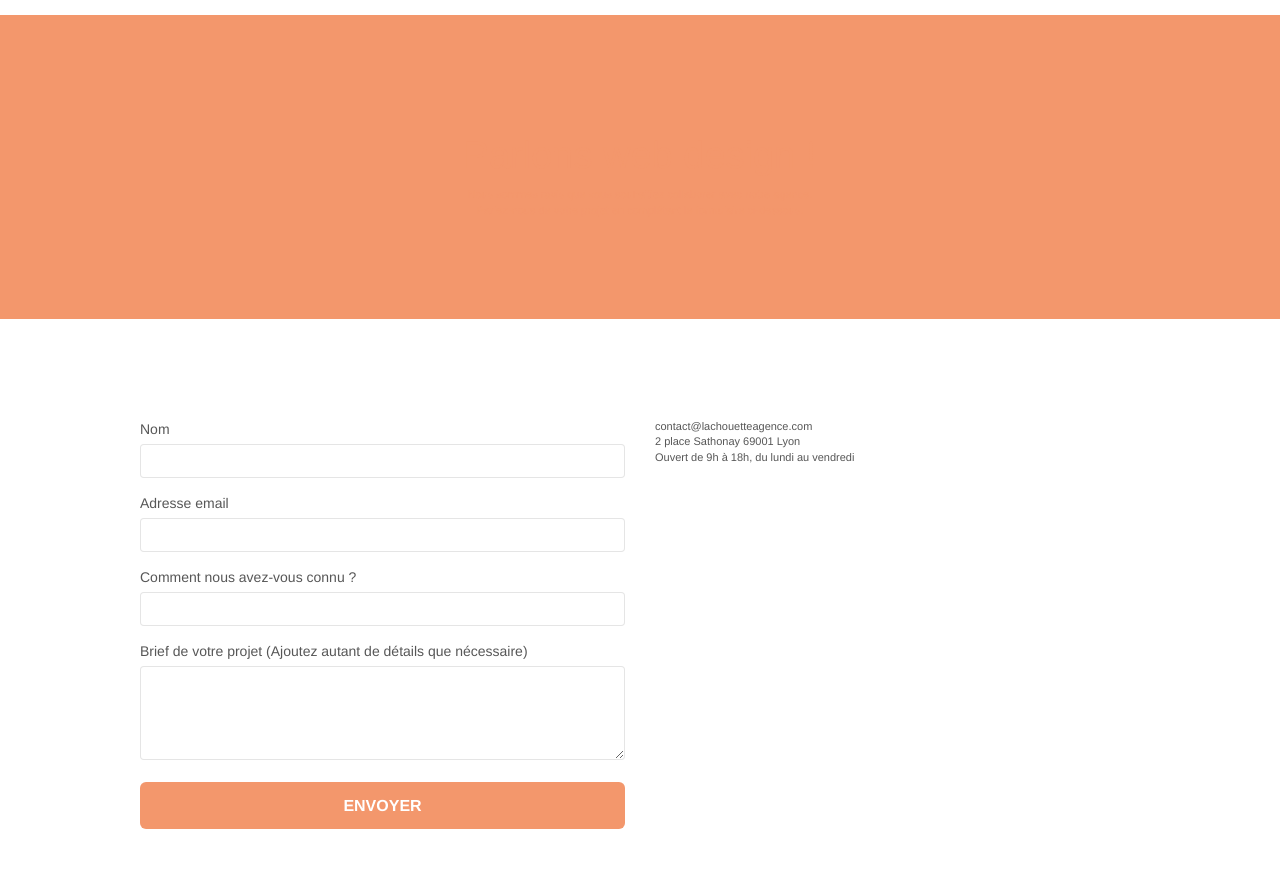
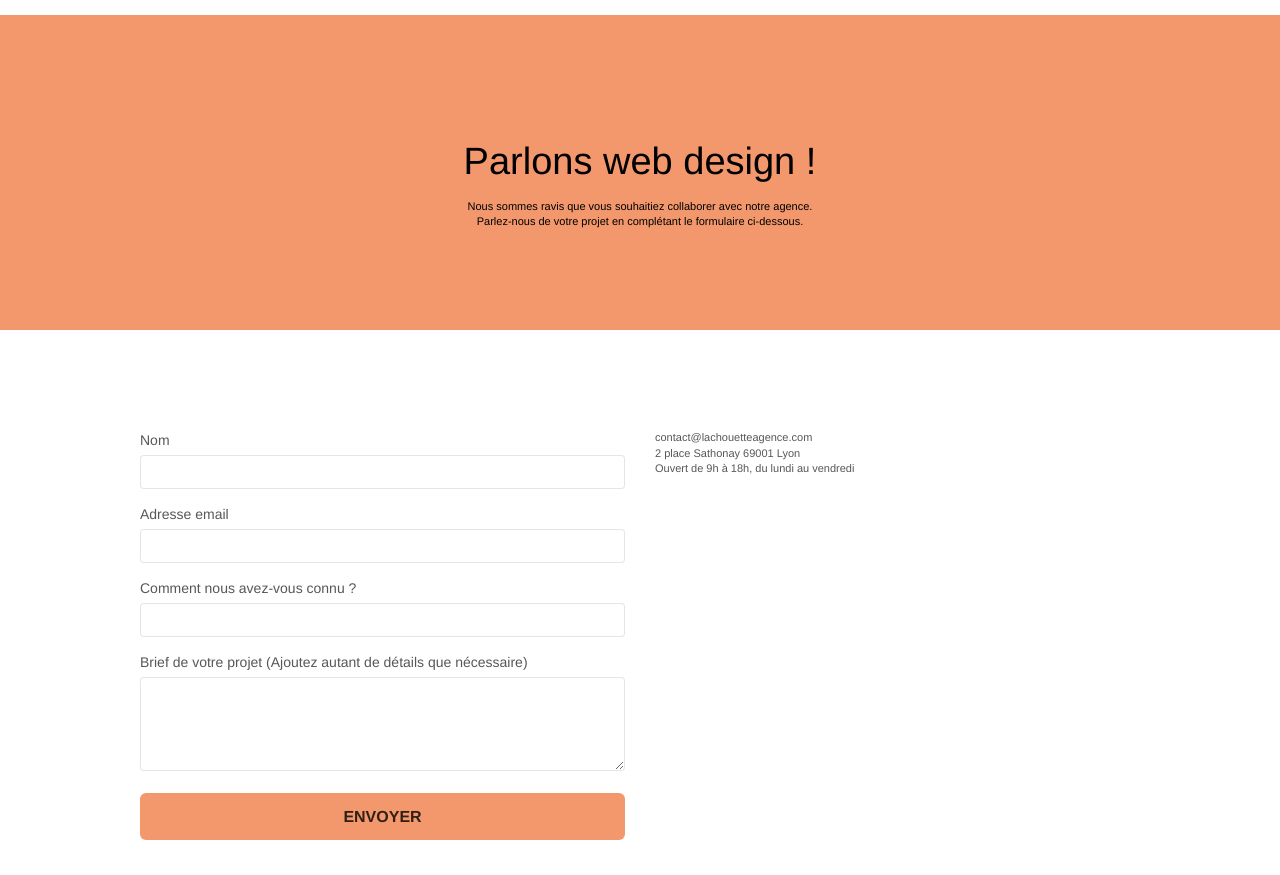
Before and after one commit to elisamlk/la_chouette_agence, a plain HTML site: page page2.html in a window 1280 px wide. Shown: the part 77-952 px from the top of the page. Drawn offline with Linux system fonts and the light colour scheme.

Commit message:
Changement des couleurs sur les boutons et titres h2

```diff
--- a/page2.html
+++ b/page2.html
@@ -78,9 +78,9 @@
 	<div class="container bloc-lg">
 		<div class="row">
 			<div class="col-sm-12">
-				<h1 class="text-center hero-bloc-text tc-white">
+				<h2 class="text-center hero-bloc-text tc-white">
 					Parlons web design !
-				</h1>
+				</h2>
 				<p class="text-center mg-lg tc-white tight-width-whitespace">
 					Nous sommes ravis que vous souhaitiez collaborer avec notre agence.<br>
 					Parlez-nous de votre projet en complétant le formulaire ci-dessous.
--- a/style.css
+++ b/style.css
@@ -760,12 +760,12 @@ h4 {
 }
 
 .tc-white {
-    color: #F3976C!important;
+    color:black!important;
 }
 
 .btn-atomic-tangerine {
     background: #F3976C;
-    color: #FFFFFF!important;
+    color: rgba(0, 0, 0, .8)!important;
 }
 
 .btn-atomic-tangerine:hover {
```
